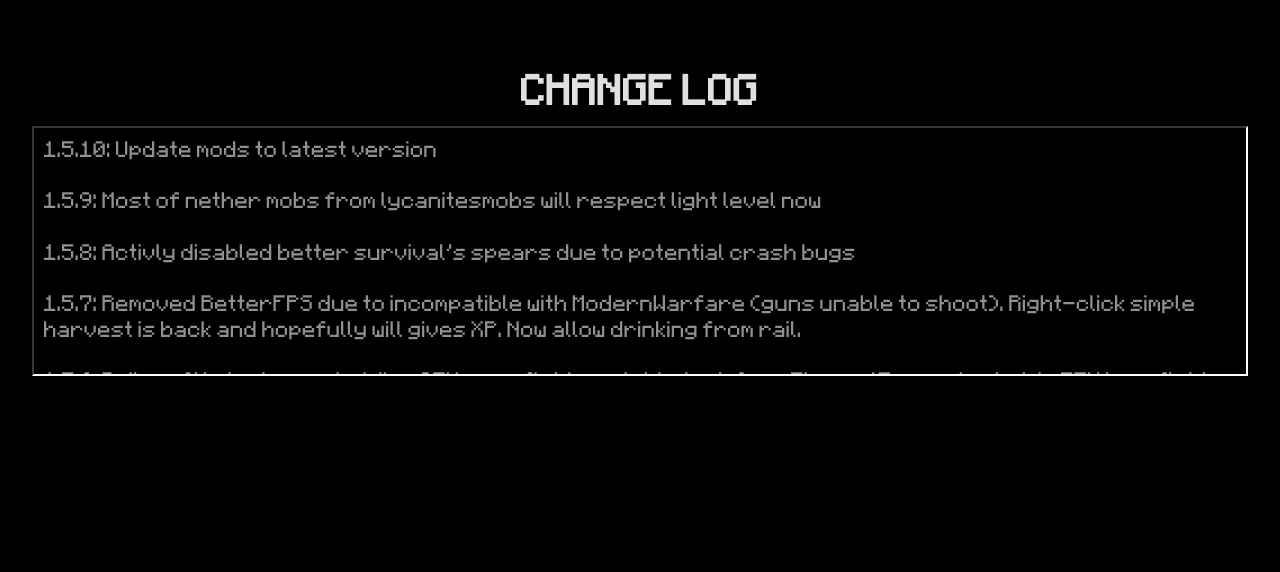
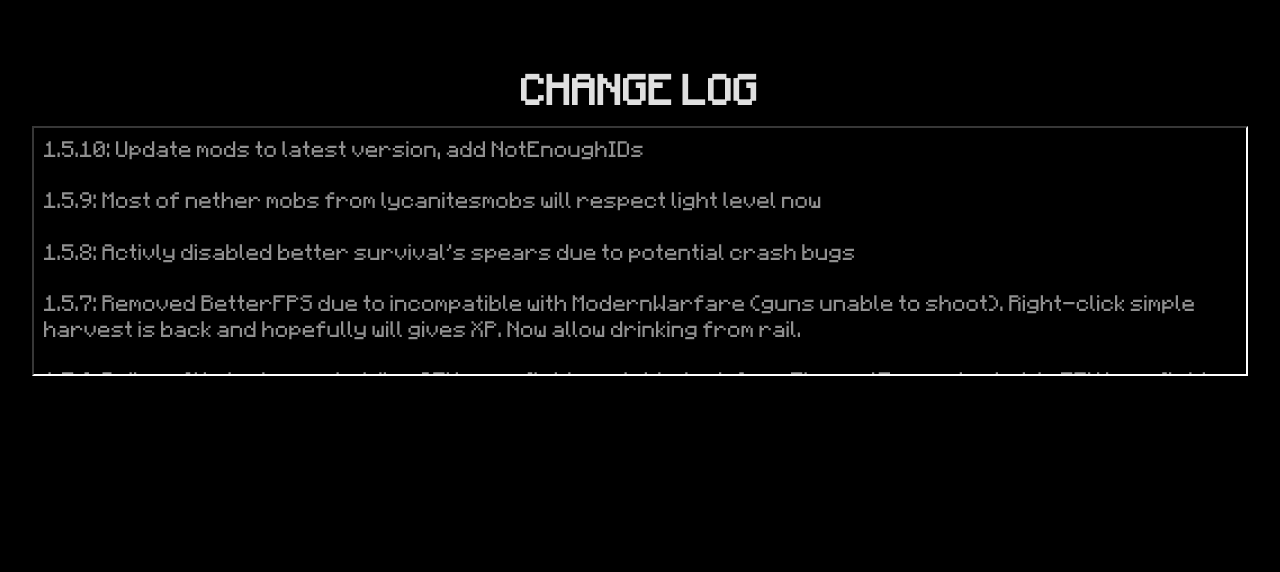
Before and after one commit to ken1882/ind_mcmf_web, a plain HTML site: page index.html in a window 1280 px wide. Shown: the part 5080-5652 px from the top of the page. Drawn offline with Linux system fonts and the light colour scheme.

Commit message:
update 1.5.10-2

```diff
--- a/index.html
+++ b/index.html
@@ -344,6 +344,7 @@
             <li>Nodami </li>
             <li>NoRecipeBok v1</li>
             <li>NotEnoughCats </li>
+            <li>NotEnoughIDs </li>
             <li>Notrepunching </li>
             <li>NuclearCraft </li>
             <li>Numina </li>
--- a/json/changelog.json
+++ b/json/changelog.json
@@ -101,6 +101,6 @@
   },
   {
     "version": "1.5.10",
-    "desc": "Update mods to latest version"
+    "desc": "Update mods to latest version, add NotEnoughIDs"
   }
 ]
```
